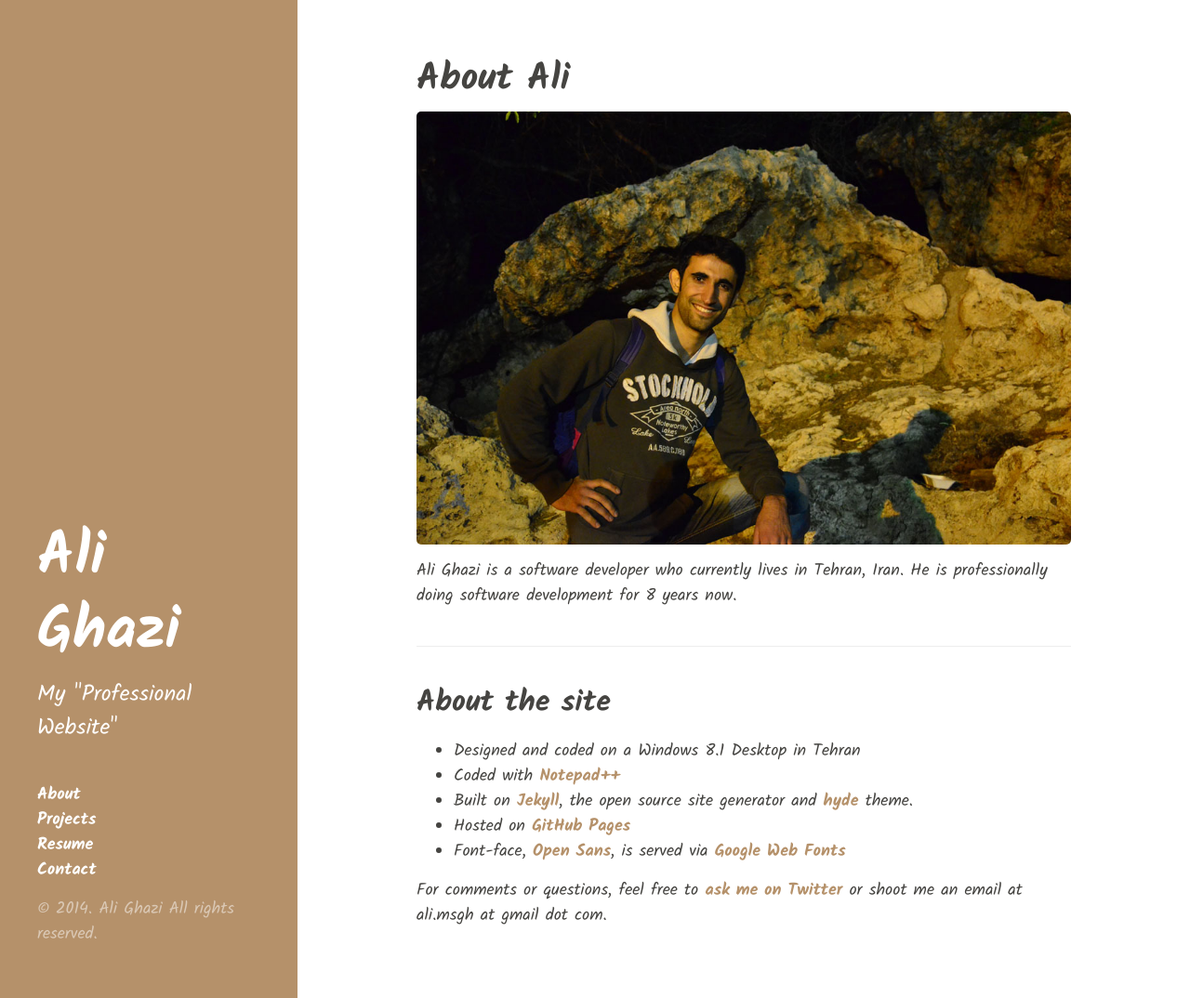
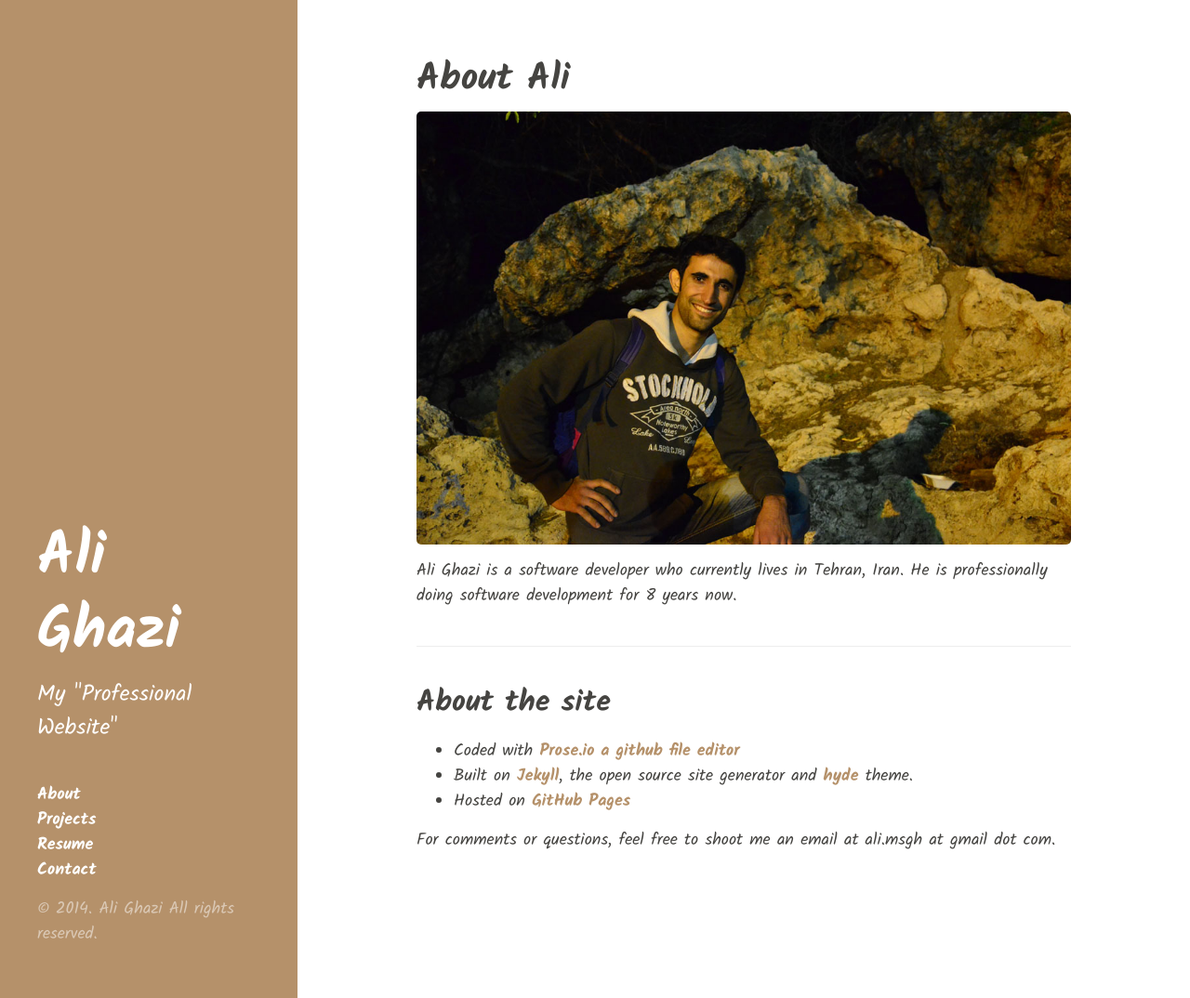
Before and after one commit to alighazi/alighazi.github.io, a Jekyll site: the page built from about.html, in a window 1280 px wide and 1074 px high. Shown: the whole window at 93% size. Built offline with Jekyll 4.4.1, drawn with Linux system fonts in a browser that asks for light colours; Markdown is read by kramdown in place of the engine named in the settings.

Commit message:
Update about.html

```diff
--- a/about.html
+++ b/about.html
@@ -13,12 +14,8 @@ title: About
 
   <h2>About the site</h2>
   <ul>
-    <li>Designed and coded on a Windows 8.1 Desktop in Tehran</li>
-    <li>Coded with <a href="http://notepad-plus-plus.org">Notepad++</a></li>
+    <li>Coded with <a href="https://prose.io">Prose.io a github file editor</a></li>
     <li>Built on <a href="http://jekyllrb.com/">Jekyll</a>, the open source site generator and <a href="http://andhyde.com">hyde</a> theme.</li>
     <li>Hosted on <a href="http://pages.github.com">GitHub Pages</a></li>
-    <li>Font-face, <a href="http://www.google.com/webfonts/specimen/Open+Sans">Open Sans</a>, is served via <a href="http://www.google.com/webfonts">Google Web Fonts</a></li>
   </ul>
-  <p>For comments or questions, feel free to <a href="http://twitter.com/alimsghazi">ask me on Twitter</a> or shoot me an email at ali.msgh at gmail dot com.</p>
-
-</div>
+  <p>For comments or questions, feel free to shoot me an email at ali.msgh at gmail dot com.</p></div>
```
Also changed, not shown: other parts of about.html (+1 -0 lines).
